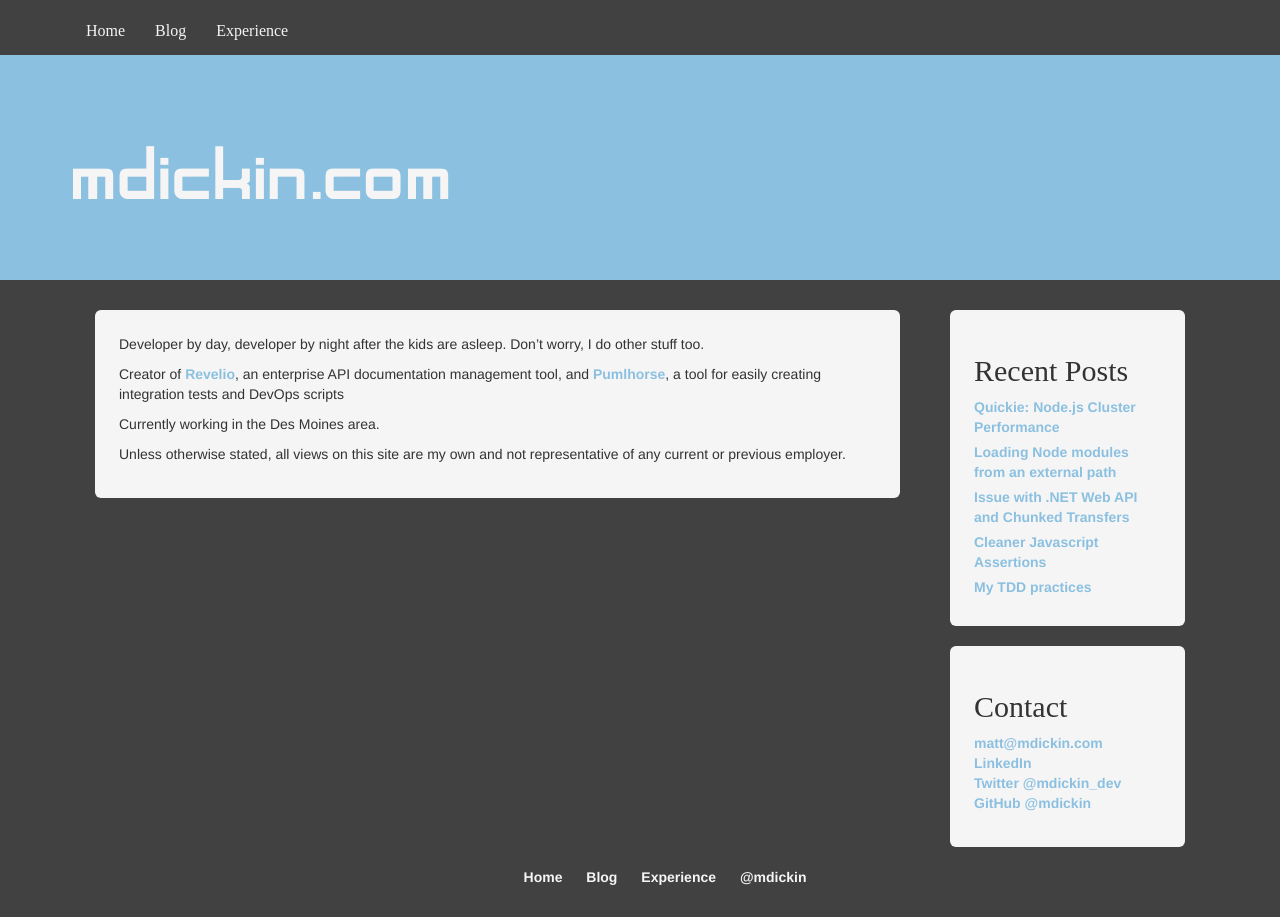
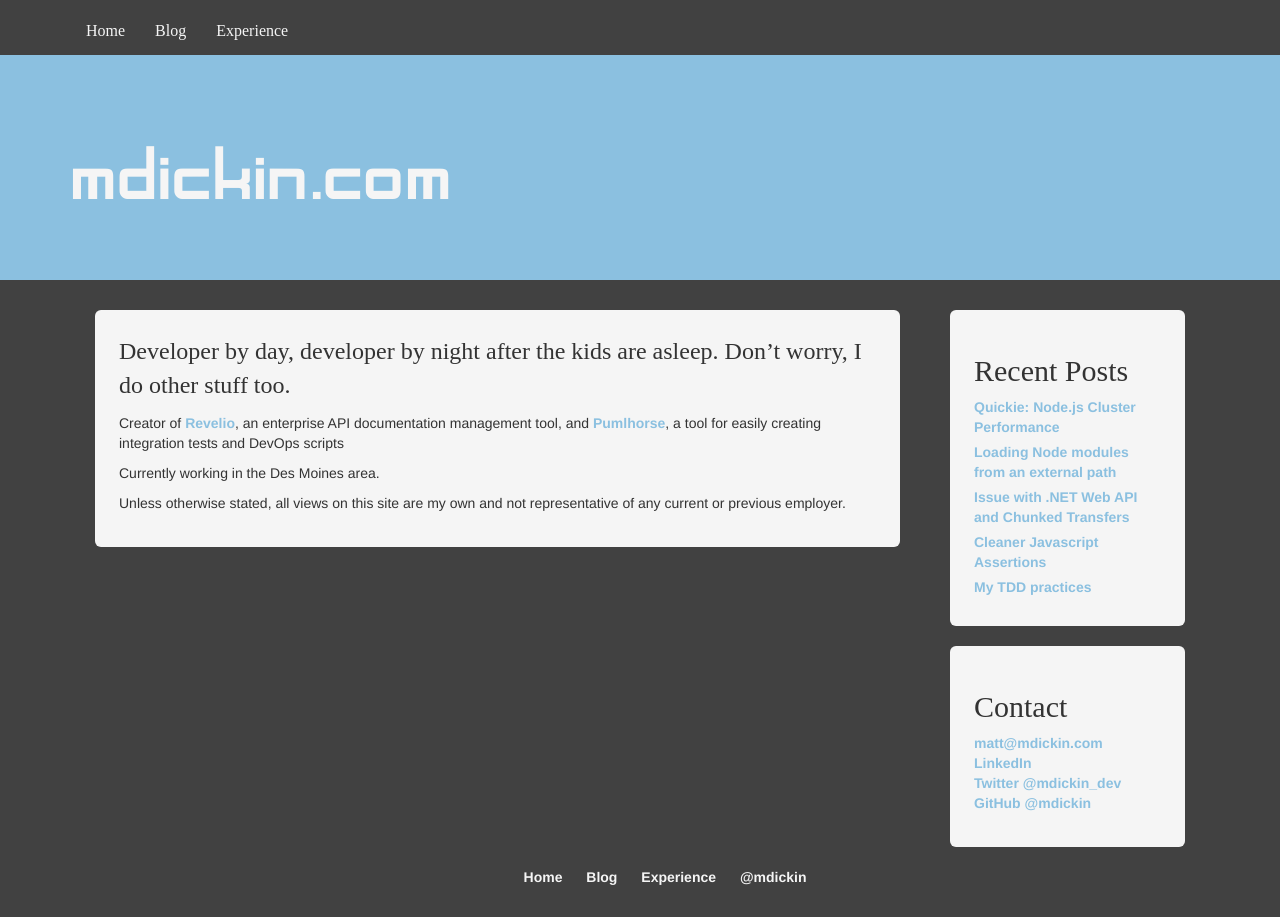
Before and after one commit to mdickin/mdickin.github.io, a Jekyll site: the page built from index.md, in a window 1280 px wide. Built offline with Jekyll 4.4.1, drawn with Linux system fonts in a browser that asks for light colours; nearby versions of some CDN libraries.

Commit message:
Made index page more interesting

```diff
--- a/css/site.css
+++ b/css/site.css
@@ -186,6 +186,11 @@
 	border-top: 1px solid #000;
 }
 
+.booming-voice {
+    font-size: 18pt;
+    font-family: serif;
+}
+
 /* Footer sitemap */
 
 footer ul.sitemap {
--- a/index.md
+++ b/index.md
@@ -3,7 +3,7 @@
 layout: article
 ---
 
-Developer by day, developer by night after the kids are asleep. Don’t worry, I do other stuff too.
+<span class="booming-voice">Developer by day, developer by night<span> after the kids are asleep. Don’t worry, I do other stuff too.
 
 Creator of [Revelio](https://getrevelio.com), an enterprise API documentation management tool, and [Pumlhorse](http://pumlhorse.com),
 a tool for easily creating integration tests and DevOps scripts
```
